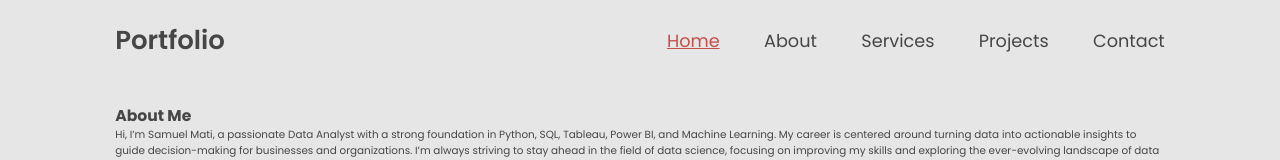
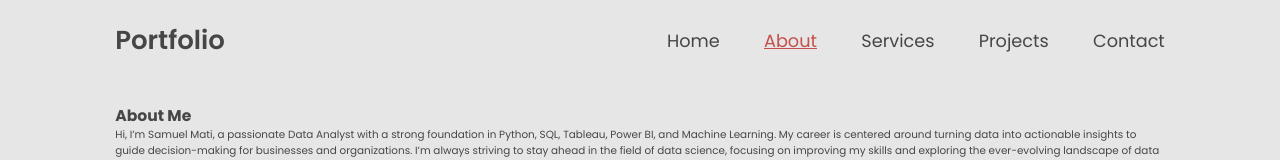
Before and after one commit to samuel-mati/my-portfolio-website, a plain HTML site: page about.html in a window 1280 px wide. Shown: the top 160 px of the page. Drawn offline with nearby package versions, Linux system fonts and the light colour scheme; a script that the page names is missing.

Commit message:
aboutpage

```diff
--- a/about.html
+++ b/about.html
@@ -15,8 +15,8 @@
         <i class='bx bx-menu' id="menu-icon"></i>
 
         <nav class="navbar">
-            <a href="#home" class="active">Home</a>
-            <a href="#about">About</a>
+            <a href="#home">Home</a>
+            <a href="#about" class="active">About</a>
             <a href="#services">Services</a>
             <a href="#portfolio">Projects</a>
             <a href="#contact">Contact</a>
```
Also changed, not shown: index.html (+1 -1 lines).
